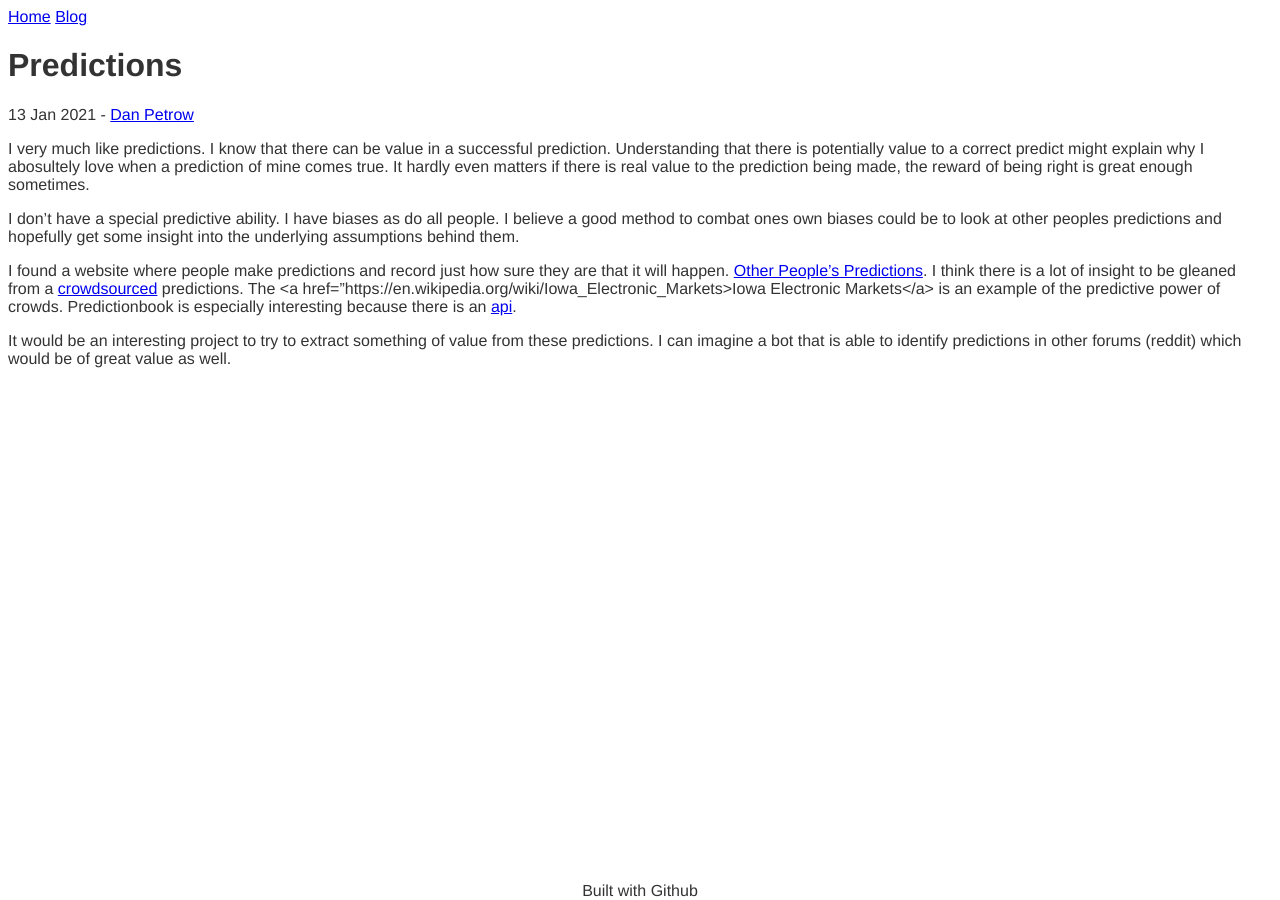
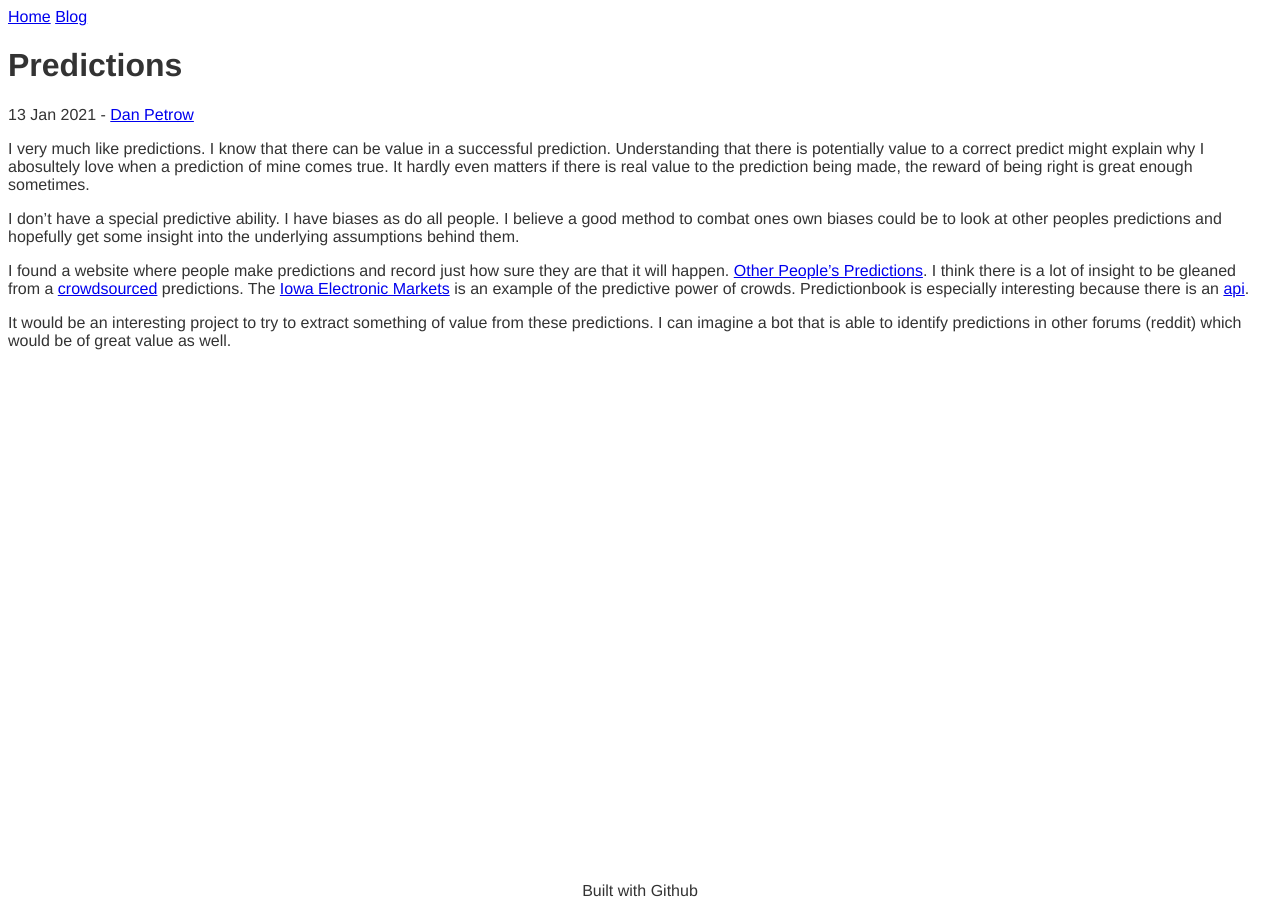
Before and after one commit to danpetrow/danpetrow.github.io, a Jekyll site: the page built from _posts/2021-01-13-predictions.md, in a window 1280 px wide. Built offline with Jekyll 4.4.1, drawn with Linux system fonts in a browser that asks for light colours.

Commit message:
Update 2021-01-13-predictions.md
missed a "

```diff
--- a/_posts/2021-01-13-predictions.md
+++ b/_posts/2021-01-13-predictions.md
@@ -6,6 +6,6 @@ I very much like predictions. I know that there can be value in a successful pre
 
 I don't have a special predictive ability. I have biases as do all people. I believe a good method to combat ones own biases could be to look at other peoples predictions and hopefully get some insight into the underlying assumptions behind them.
 
-I found a website where people make predictions and record just how sure they are that it will happen. <a href="https://predictionbook.com/predictions">Other People's Predictions</a>. I think there is a lot of insight to be gleaned from a <a href="https://en.wikipedia.org/wiki/Crowdsourcing">crowdsourced</a> predictions. The <a href="https://en.wikipedia.org/wiki/Iowa_Electronic_Markets>Iowa Electronic Markets</a> is an example of the predictive power of crowds. Predictionbook is especially interesting because there is an <a href="https://github.com/tricycle/predictionbook/blob/master/API.md">api</a>.
+I found a website where people make predictions and record just how sure they are that it will happen. <a href="https://predictionbook.com/predictions">Other People's Predictions</a>. I think there is a lot of insight to be gleaned from a <a href="https://en.wikipedia.org/wiki/Crowdsourcing">crowdsourced</a> predictions. The <a href="https://en.wikipedia.org/wiki/Iowa_Electronic_Markets">Iowa Electronic Markets</a> is an example of the predictive power of crowds. Predictionbook is especially interesting because there is an <a href="https://github.com/tricycle/predictionbook/blob/master/API.md">api</a>.
 
 It would be an interesting project to try to extract something of value from these predictions. I can imagine a bot that is able to identify predictions in other forums (reddit) which would be of great value as well.
```
